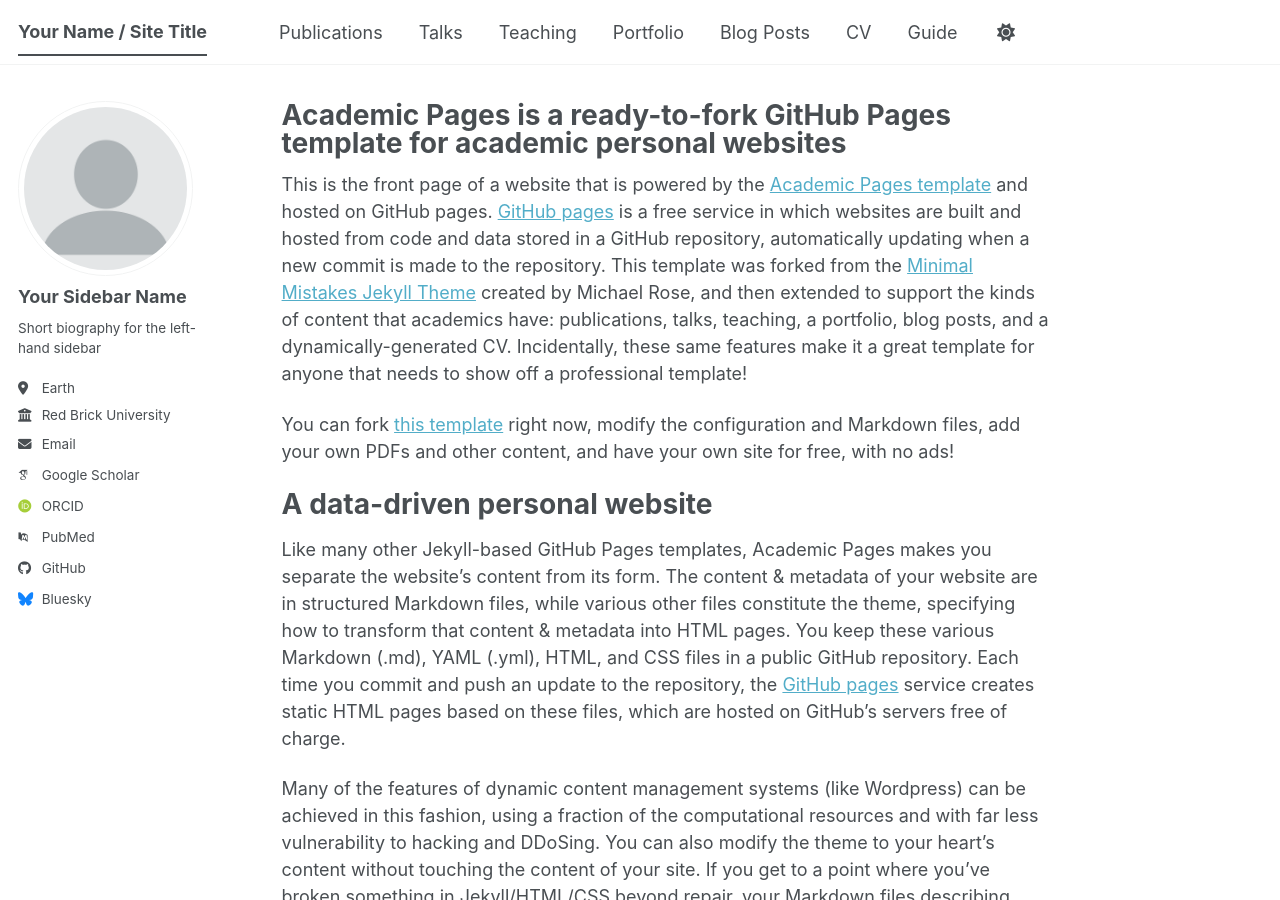
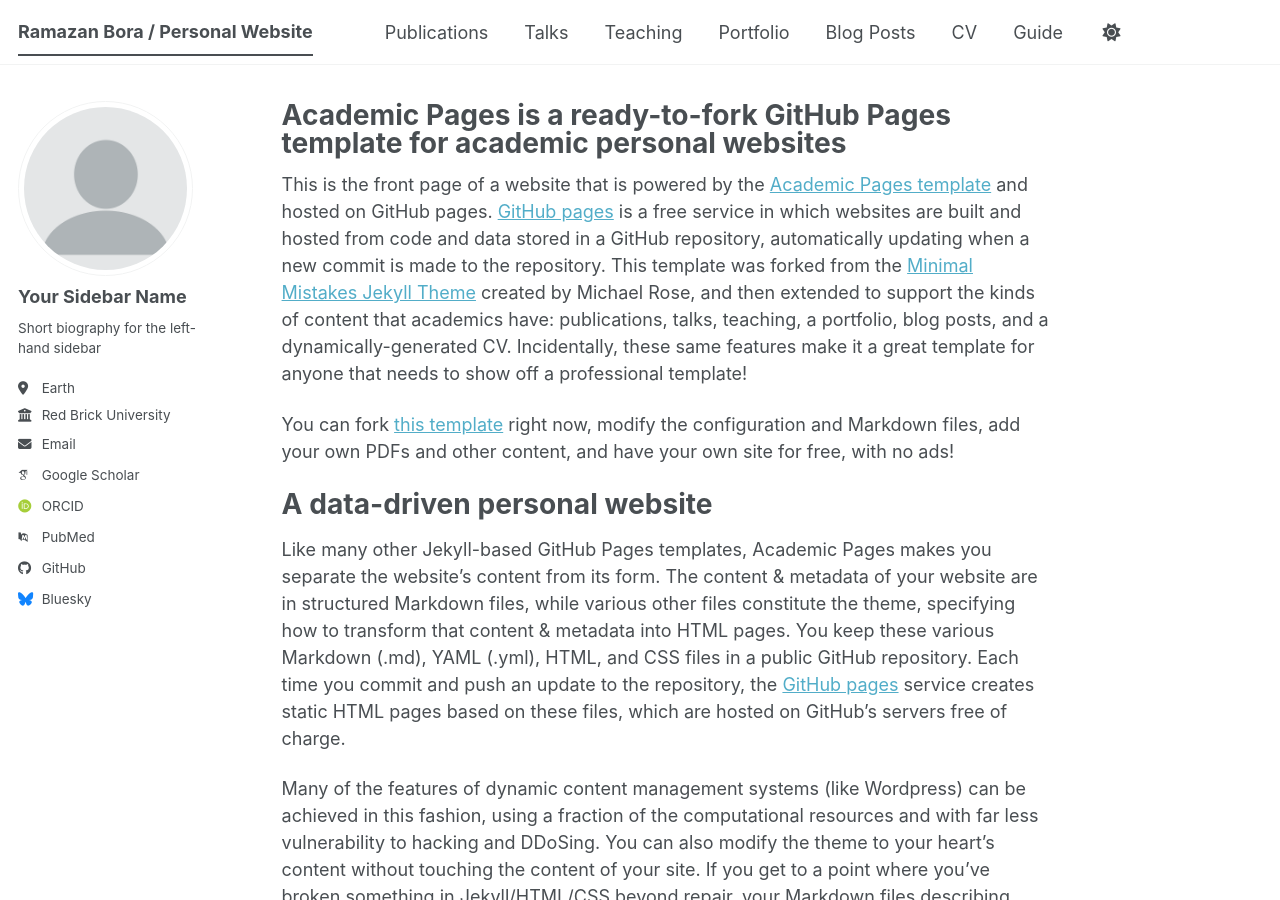
Before and after one commit to ramazanbora/ramazanbora.github.io, a Jekyll site: the page built from _pages/about.md, in a window 1280 px wide and 900 px high. Built offline with Jekyll 4.4.1, drawn with Linux system fonts in a browser that asks for light colours; some web fonts are replaced; a script bundle is joined from its source files by our own code; library files that are not in the unit come from our copies.

Commit message:
Update _config.yml

```diff
--- a/_config.yml
+++ b/_config.yml
@@ -9,14 +9,14 @@
 # Basic Site Settings
 locale                   : "en-US"
 site_theme               : "default" # The available themes options are "default", "air", "sunrise", "mint", "dirt" and "contrast"
-title                    : "Your Name / Site Title"
+title                    : "Ramazan Bora / Personal Website"
 title_separator          : "-"
 name                     : &name "Your Name"
-description              : &description "Your Name's academic portfolio"   # Update this with a general description of your site, this is the default if not overridden by a page
+description              : &description "Ramazan Bora's academic portfolio"   # Update this with a general description of your site, this is the default if not overridden by a page
 url                      : https://academicpages.github.io # The base hostname & protocol for your site e.g. "https://[your GitHub username].github.io",
-                                                           # or if you already have some other page hosted on Github then use "https://[your GitHub username].github.io/[Your Repo Name]"
+                                                           # or if you already have some other page hosted on Github then use "https://ramazanbora.github.io"
 baseurl                  : "" # the subpath of your site, e.g. "/blog"
-repository               : "academicpages/academicpages.github.io"
+repository               : "ramazanbora/ramazanbora.github.io"
 
 # Site Author - The following control what appear as part of the author content on the side bar.
 #               If a field is blank the icon and link will not appear, otherwise it will be shown.
```
